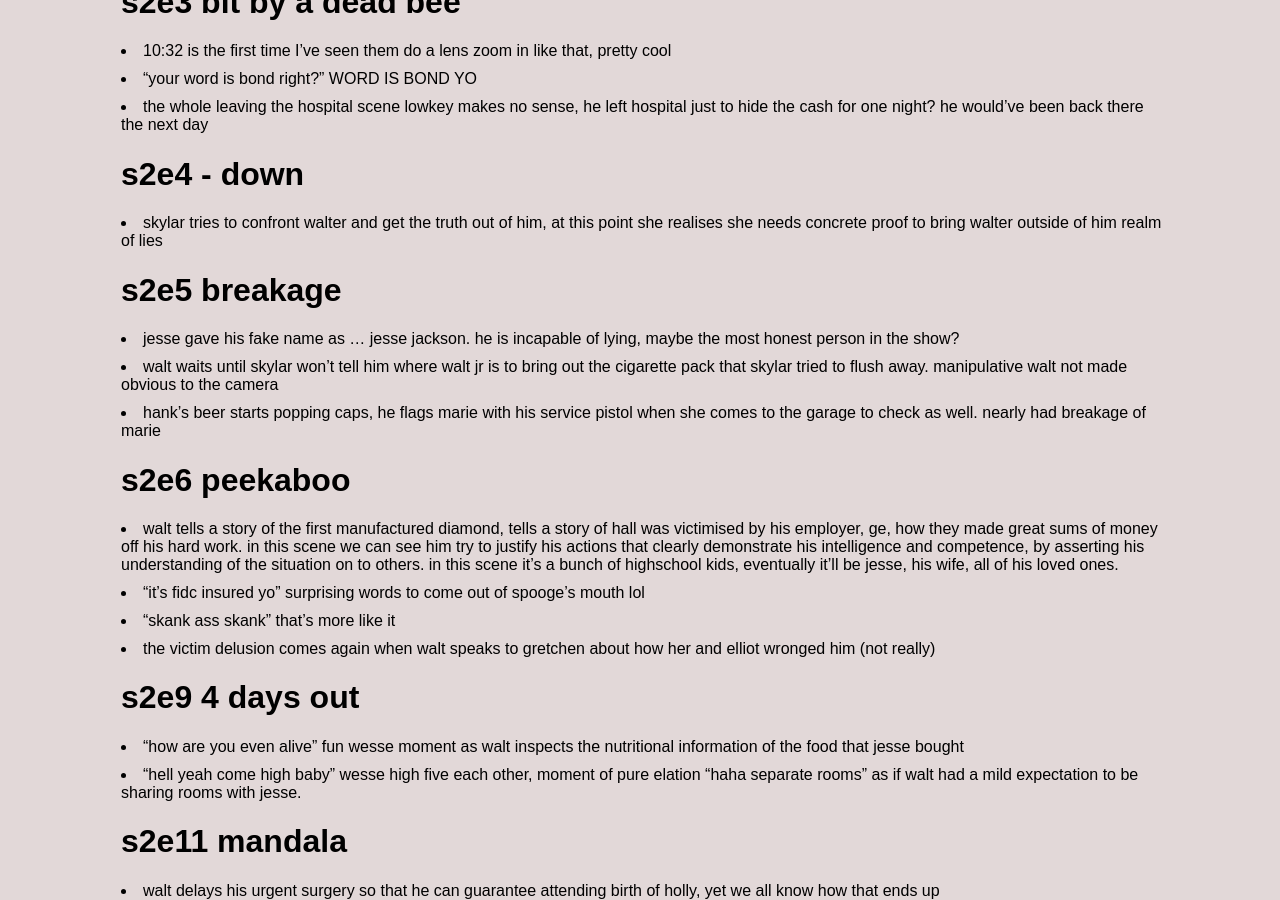
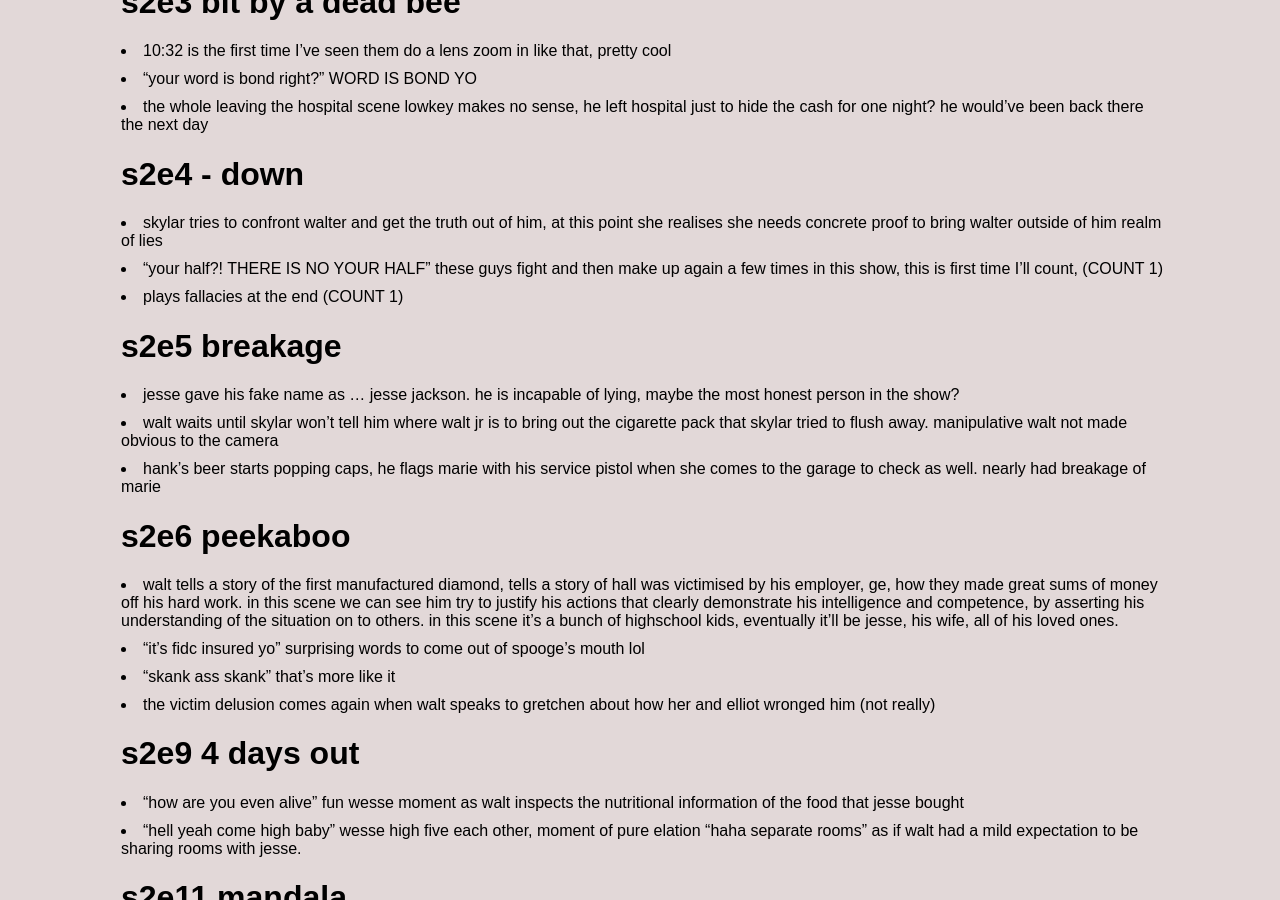
Before and after one commit to jsbaasi/jsbaasi.github.io, a Jekyll site: the page built from _posts/2026-06-08-breaking-bad-episodes.md, in a window 1280 px wide and 900 px high, scrolled down 1480 px. Built offline with Jekyll 4.4.1, drawn with Linux system fonts in a browser that asks for light colours.

Commit message:
vault backup: 2026-07-09 10:41:21

```diff
--- a/_posts/2026-06-08-breaking-bad-episodes.md
+++ b/_posts/2026-06-08-breaking-bad-episodes.md
@@ -35,6 +35,8 @@ permalink: /breaking-bad/
 - the whole leaving the hospital scene lowkey makes no sense, he left hospital just to hide the cash for one night? he would've been back there the next day
 # s2e4 - down
 - skylar tries to confront walter and get the truth out of him, at this point she realises she needs concrete proof to bring walter outside of him realm of lies
+- "your half?! THERE IS NO YOUR HALF" these guys fight and then make up again a few times in this show, this is first time I'll count, (COUNT 1)
+- plays fallacies at the end (COUNT 1)
 # s2e5 breakage
 - jesse gave his fake name as ... jesse jackson. he is incapable of lying, maybe the most honest person in the show?
 - walt waits until skylar won't tell him where walt jr is to bring out the cigarette pack that skylar tried to flush away. manipulative walt not made obvious to the camera
```
